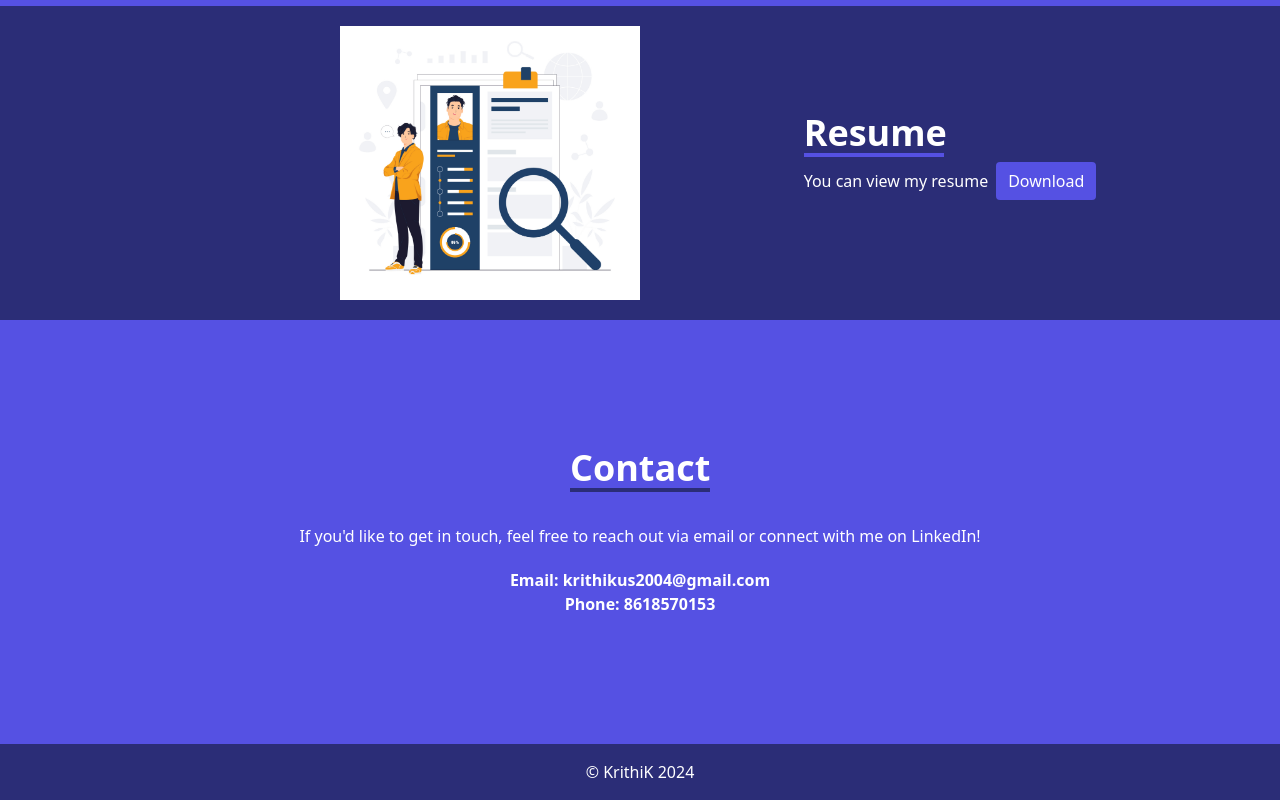
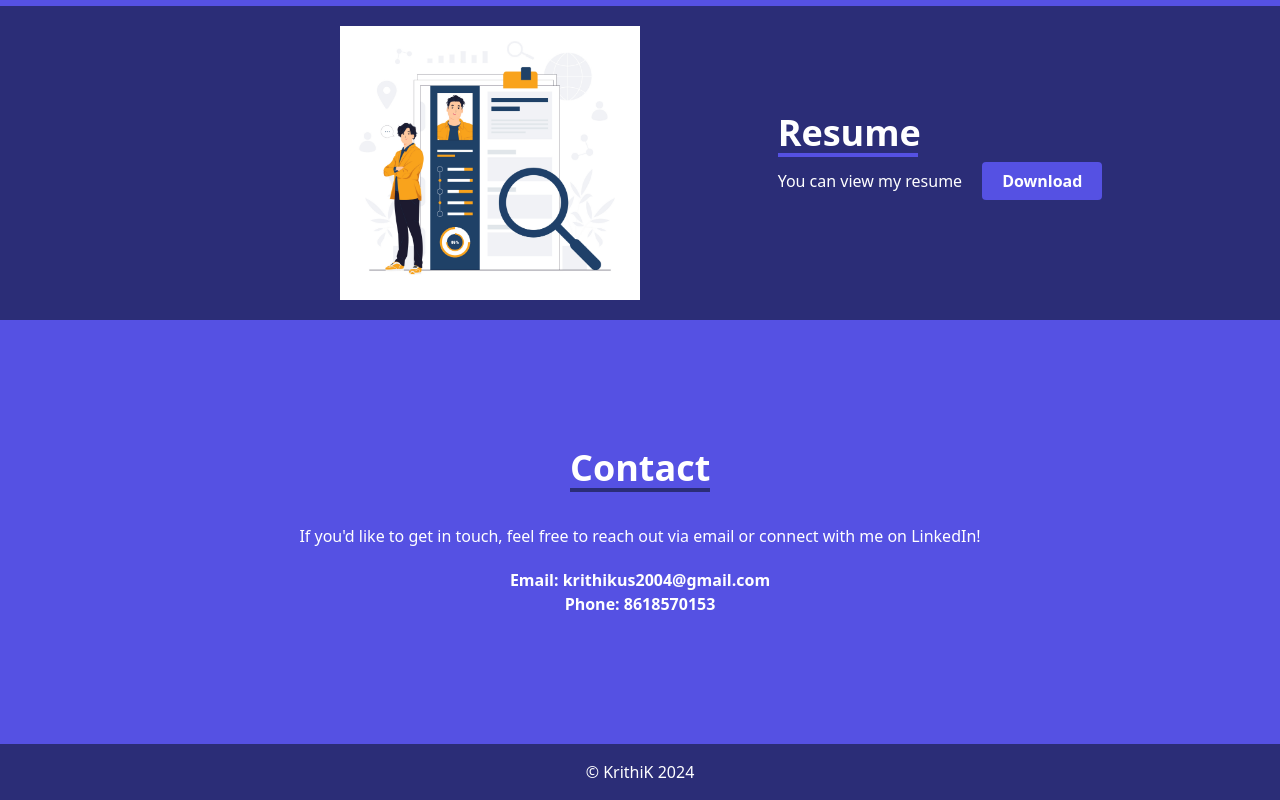
Before and after one commit to KRITHIKus/portfolio, a React (Create React App) app: page / in a window 1280 px wide. Shown: the part 1581-2381 px from the top of the page. Built offline with nearby package versions, Linux system fonts and the light colour scheme; a web font is replaced by a local one.

Commit message:
download btn

```diff
--- a/src/components/resume.js
+++ b/src/components/resume.js
@@ -15,7 +15,7 @@ export default function Resume(){
             <p className='pb-5'>
                 You can view my resume
                 <a
-                    className='ml-2 px-3 py-2 bg-primary text-white rounded hover:bg-primary-dark transition duration-200'
+                    className='ml-2 px-3 py-2 bg-primary text-white rounded btn'
                     href={config.link}
                     download={config.link}
                 >
```
